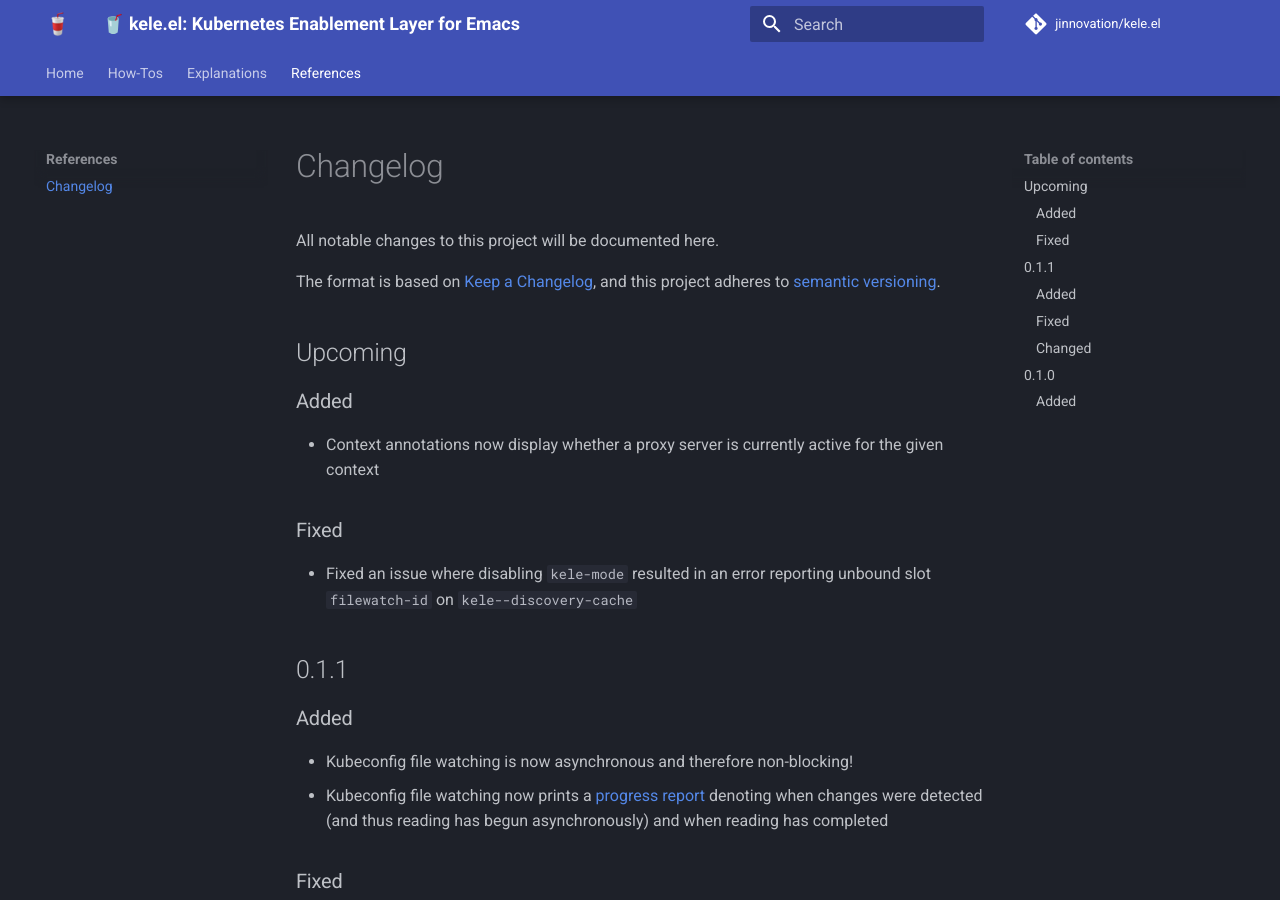
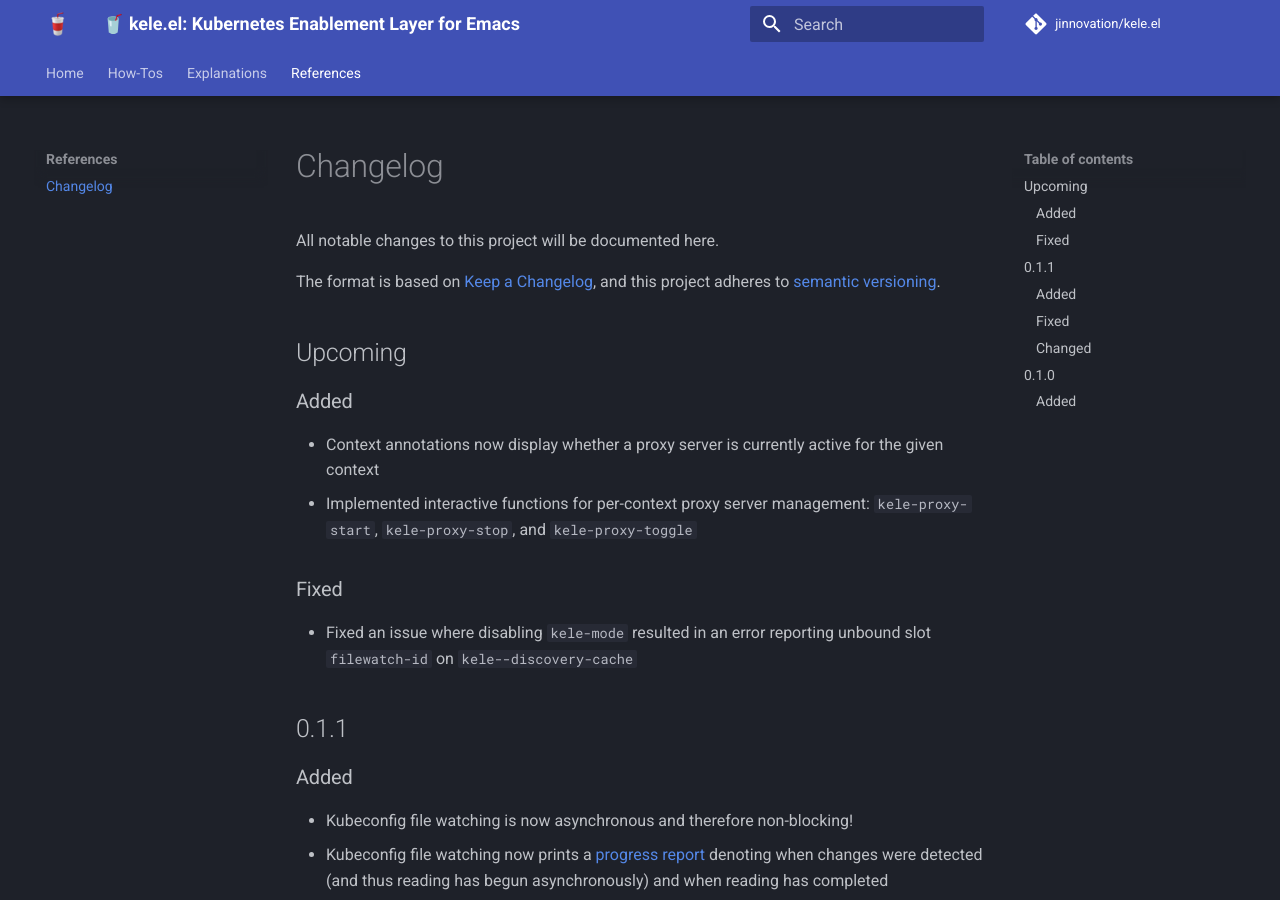
Before and after one commit to jinnovation/kele.el, an MkDocs documentation site: the page built from docs/references/changelog.md, in a window 1280 px wide and 900 px high. Built offline with MkDocs 1.6.1 and Material for MkDocs 9.7.7, drawn with Linux system fonts in a browser that asks for light colours; comment, search, counter and statistics services are not loaded.

Commit message:
feat: publicize proxy-server management functions
Closes #49.

```diff
--- a/docs/references/changelog.md
+++ b/docs/references/changelog.md
@@ -15,6 +15,8 @@
 
 - Context annotations now display whether a proxy server is currently active for
   the given context
+- Implemented interactive functions for per-context proxy server management:
+  `kele-proxy-start`, `kele-proxy-stop`, and `kele-proxy-toggle`
 
 ### Fixed
 
```
Also changed, not shown: 2 other files.
